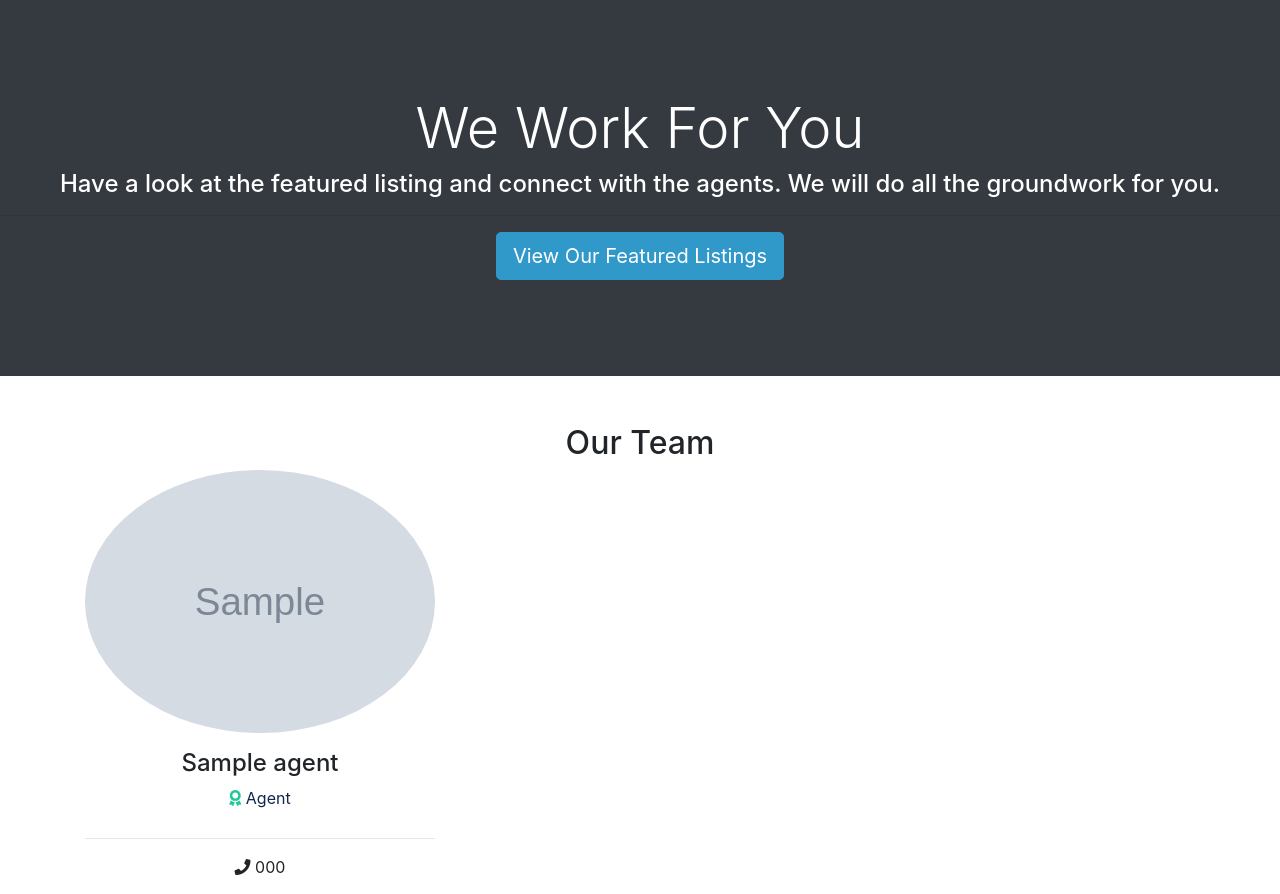
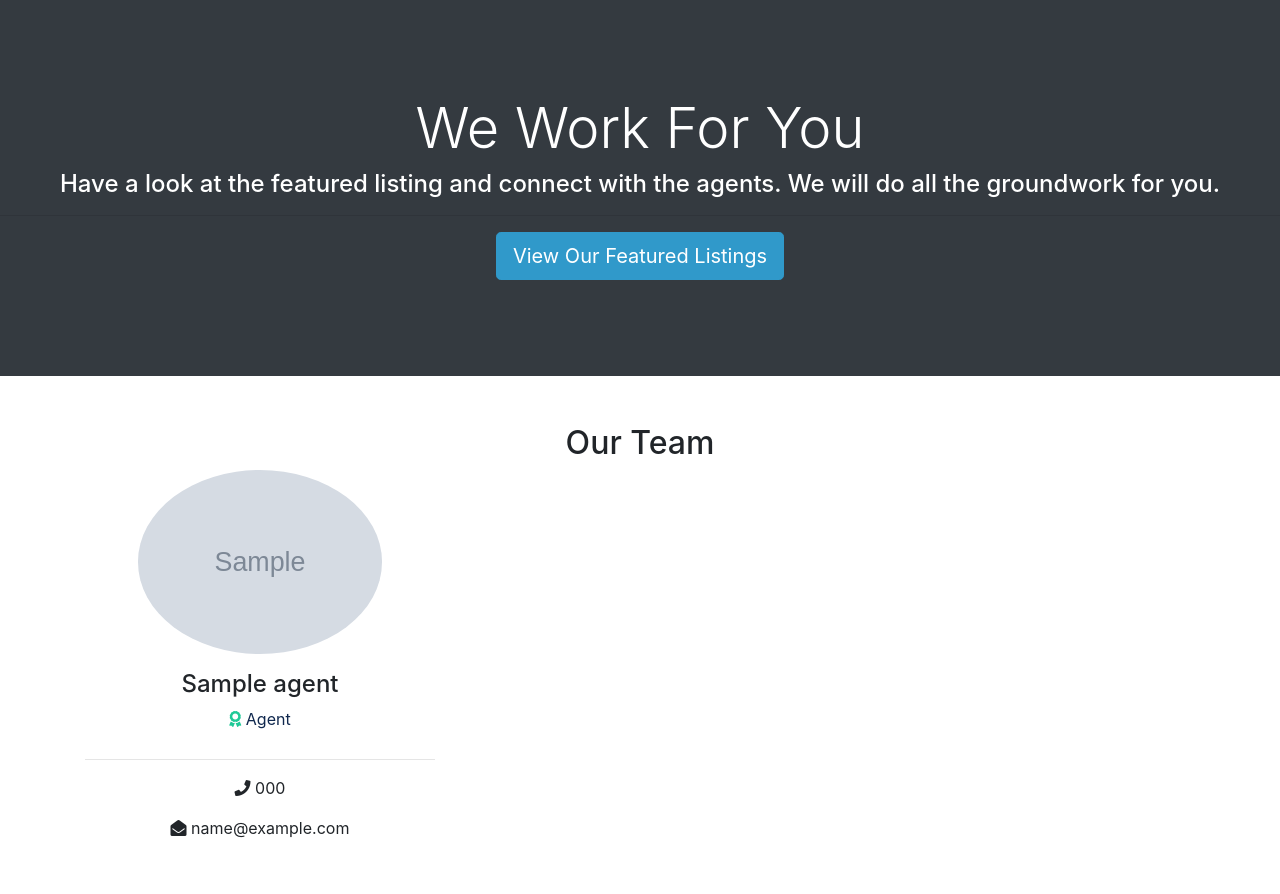
Before and after one commit to Clinton-Davis/davisEstate, a Django app: page /about/ in a window 1280 px wide. Shown: the part 1380-2274 px from the top of the page. Run offline with Django 3.2, Linux system fonts and the light colour scheme; tables that the repository leaves empty hold one stand-in row (values such as "Sample post"); grey boxes marked "Sample" are stand-in pictures; some libraries are stand-ins or nearby versions.

Commit message:
added style to images in about and data drumped listings for dev

```diff
--- a/destate/static/css/style.css
+++ b/destate/static/css/style.css
@@ -26,7 +26,9 @@ img {
   height: 22rem;
   width: 22rem;
 }
-
+.about-img {
+  width: 70%;
+}
 .logo {
   width: 80px;
 }
--- a/templates/pages/about.html
+++ b/templates/pages/about.html
@@ -104,7 +104,11 @@
     <div class="row text-center">
       {% for agent in agents %}
       <div class="col-md-4">
-        <img src="{{ agent.photo.url }}" alt="" class="rounded-circle mb-3" />
+        <img
+          src="{{ agent.photo.url }}"
+          alt=""
+          class="rounded-circle mb-3 about-img"
+        />
         <h4>{{ agent.name }}</h4>
         <!-- TODO!!! MAKE DESC DROP DOWN -->
         <p class="fa-primary">
```
Also changed, not shown: README.md (added), 1 other file.
